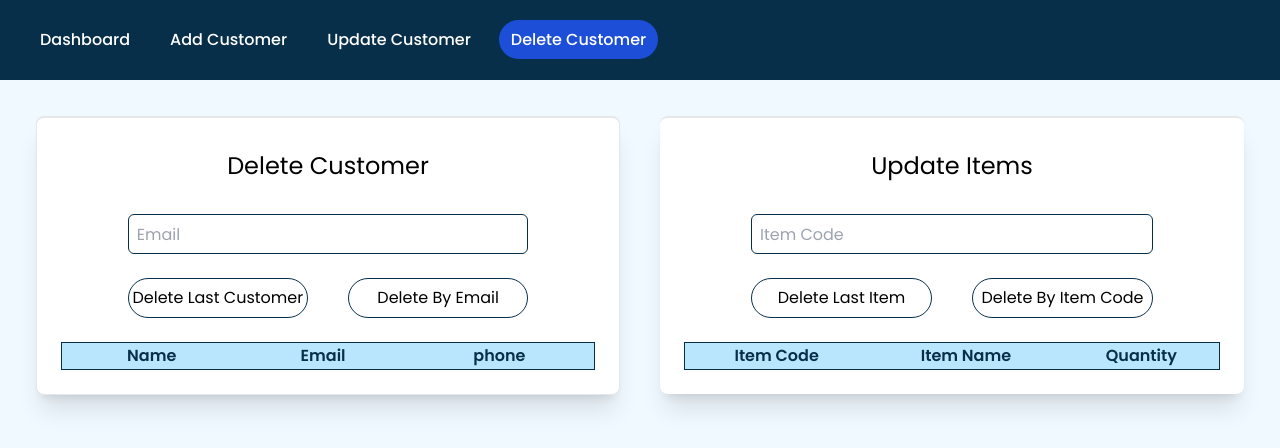
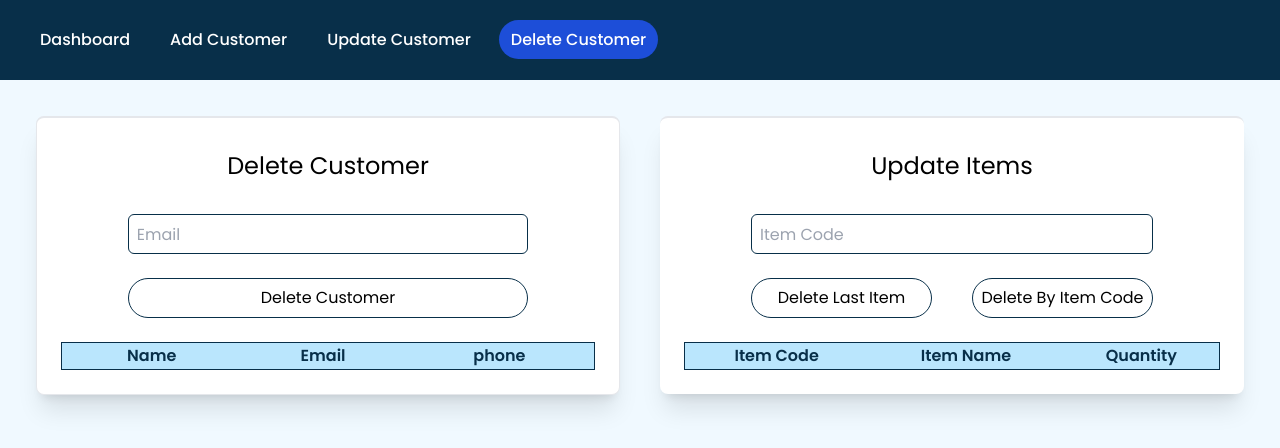
Before and after one commit to DasunNirmal/React-CRUD-with-reducers, a React (Vite) app: page /delete in a window 1280 px wide. Shown: the top 448 px of the page. Built offline with nearby package versions, Linux system fonts and the light colour scheme.

Commit message:
customers can be deleted

```diff
--- a/src/pages/Delete.tsx
+++ b/src/pages/Delete.tsx
@@ -3,6 +3,8 @@ import {CustomerContext} from "../store/CustomerProvider.tsx";
 import {Customer} from "../models/Customer.ts";
 import {ItemContext} from "../store/ItemProvider.tsx";
 import {Item} from "../models/Item.ts";
+import './Delete.css'
+import {CustomerModal} from "../component/CustomerModal.tsx";
 
 export default function Delete() {
 
@@ -12,17 +14,13 @@ export default function Delete() {
     const [code, setCode] = useState("");
 
     function deleteCustomer() {
-        // setCustomers((customers:Customer[]) => customers.slice(0,-1));
-        dispatchCustomer({type: 'DELETE_CUSTOMER', payload: email});
+        console.log(email);
+        dispatchCustomer({type: 'DELETE_CUSTOMER', payload: {email }}); /*object shorthand notation when we use this it is
+         equal to {email: email}*/
     }
 
     function deleteItem() {
         setItems((items:Item[]) => items.slice(0,-1));
-    }
-
-    function deleteCustomerByEmail() {
-        // const filteredEmail = customers.filter((customer:Customer) => customer.email === email);
-        // setCustomers((customers:Customer[]) => customers.slice(filteredEmail.length));
     }
 
     function deleteItemByCode() {
@@ -34,15 +32,11 @@ export default function Delete() {
         <div className="grid grid-cols-2 main-section p-6">
 
             {/*customer section*/}
-            <div className="left-card m-3">
+            <div className="left-card m-3" id="delete-component">
                 <h2 className="mb-6 p-2 w-fit text-2xl">Delete Customer</h2>
 
-                <input className="mb-6 p-2" type="text" placeholder="Email"
-                       onChange={(e) => setEmail(e.target.value)}/>
-                <div className="flex w-3/4 justify-center gap-10">
-                    <button className="w-2/4" onClick={deleteCustomer}>Delete Last Customer</button>
-                    <button className="w-2/4" onClick={deleteCustomerByEmail}>Delete By Email</button>
-                </div>
+                {/*flex w-3/4 justify-center gap-10*/}
+                <CustomerModal handleSubmit={deleteCustomer} setName={() => {}} setEmail={setEmail} setPhone={() => {}}>Delete Customer</CustomerModal>
 
                 <table className="table-auto border border-gray-300 w-full mt-6">
                     <thead>
```
